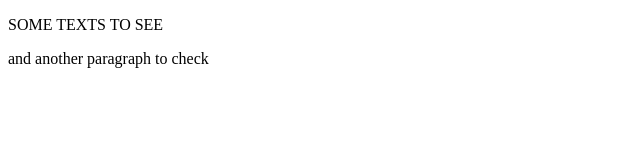
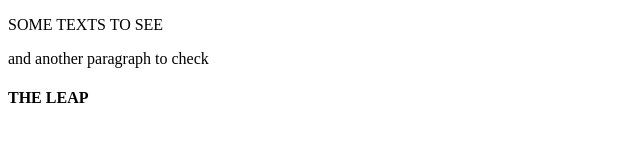
Before and after one commit to mdkcad/Github-Test, a plain HTML site: page index.html in a window 1280 px wide. Shown: the full height of the page, 0-640 px from the left. Drawn offline with Linux system fonts and the light colour scheme.

Commit message:
THE LEAP
A step forward

```diff
--- a/index.html
+++ b/index.html
@@ -14,6 +14,8 @@
 
   <p> and another paragraph to check </p>
 
+  <h4> THE LEAP </h3>
+
 </body>
 
 </html>
```
